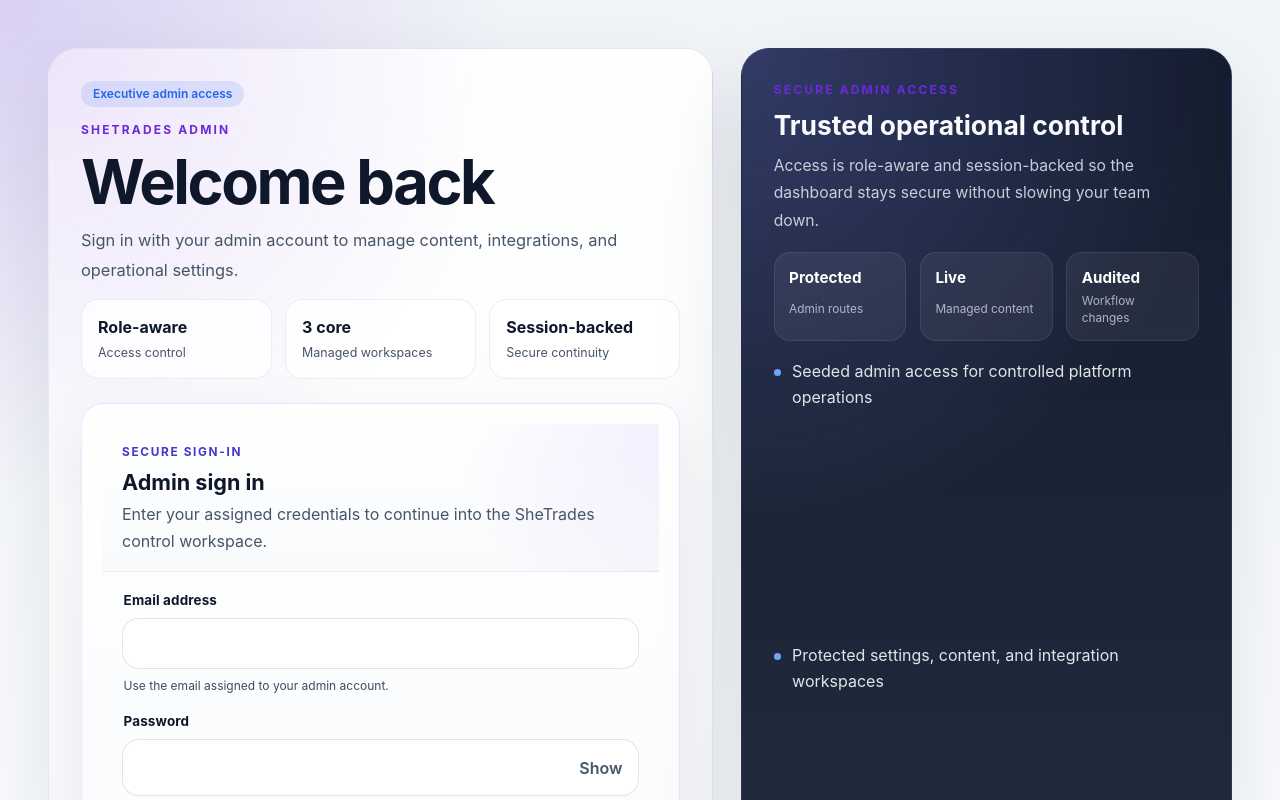
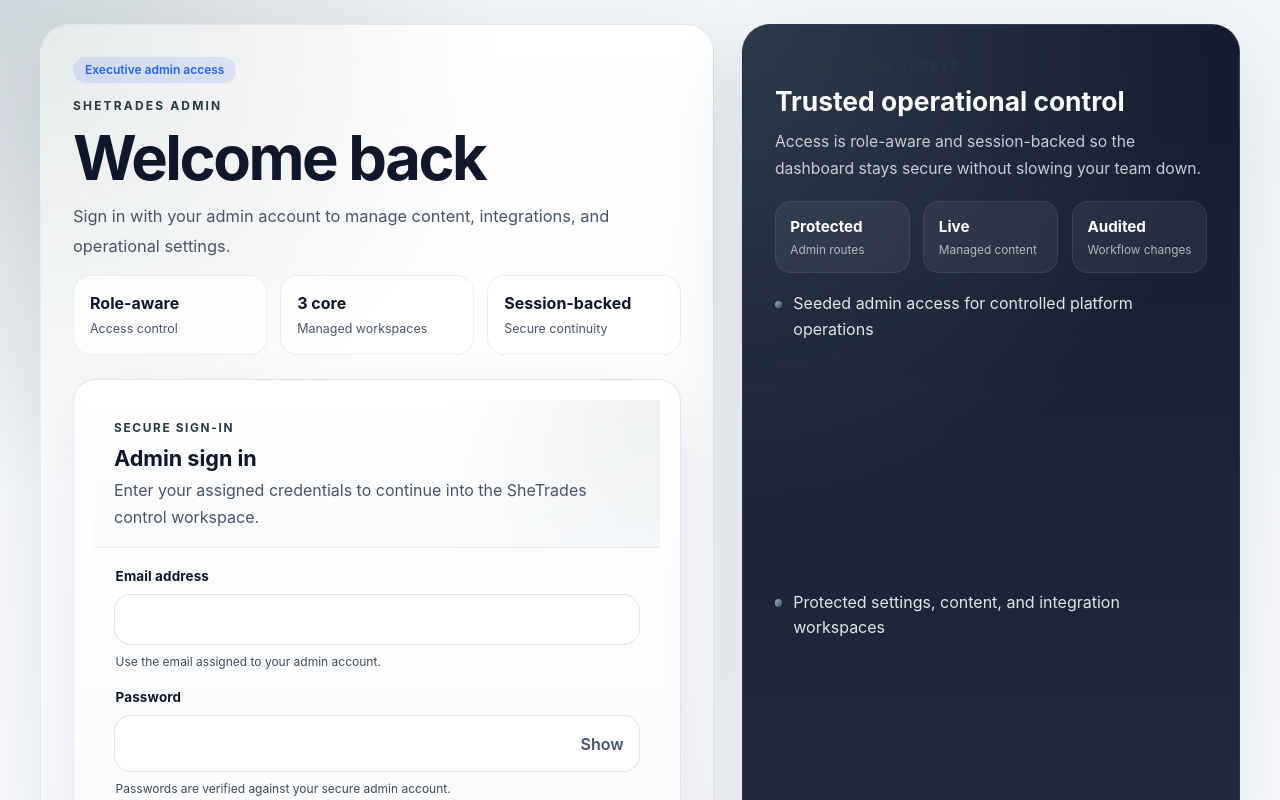
Before and after one commit to tarakiga/sheTrades, a Next.js app in the folder dashboard/: page /login in a window 1280 px wide. Shown: the top 800 px of the page. Built offline with nearby package versions, Linux system fonts and the light colour scheme; no server answers.

Commit message:
feat(design-system): recalibrate primary brand color

```diff
--- a/dashboard/app/globals.css
+++ b/dashboard/app/globals.css
@@ -1,9 +1,15 @@
 :root {
   color-scheme: light;
-  --color-brand-50: #f7f2ff;
-  --color-brand-100: #ebe0ff;
-  --color-brand-500: #7f3dff;
-  --color-brand-700: #5420ad;
+  --color-brand-50: #f0f3f5;
+  --color-brand-100: #dbe3e6;
+  --color-brand-200: #bdccd1;
+  --color-brand-300: #9fb4bc;
+  --color-brand-400: #708a93;
+  --color-brand-500: #334e58;
+  --color-brand-600: #2b434c;
+  --color-brand-700: #253941;
+  --color-brand-800: #1a282d;
+  --color-brand-900: #111a1d;
   --color-accent-100: #fff0c2;
   --color-accent-400: #ffbe22;
   --color-neutral-0: #ffffff;
@@ -65,7 +71,7 @@
   --layout-sidebar-width: 272px;
   --layout-header-height: 72px;
   --control-height-md: 40px;
-  --focus-ring: 0 0 0 3px rgba(127, 61, 255, 0.24);
+  --focus-ring: 0 0 0 3px rgba(51, 78, 88, 0.24);
 }
 
 * {
@@ -355,7 +361,7 @@
 
 .ui-icon-action__button--primary:hover:not(:disabled) {
   background: var(--color-brand-50);
-  border-color: rgba(127, 61, 255, 0.24);
+  border-color: rgba(51, 78, 88, 0.24);
   color: var(--color-brand-700);
 }
 
@@ -438,8 +444,8 @@
 }
 
 .ui-filter-chip--active {
-  background: linear-gradient(135deg, rgba(127, 61, 255, 0.16), rgba(127, 61, 255, 0.06));
-  border-color: rgba(127, 61, 255, 0.35);
+  background: linear-gradient(135deg, rgba(51, 78, 88, 0.16), rgba(51, 78, 88, 0.06));
+  border-color: rgba(51, 78, 88, 0.35);
   color: var(--color-brand-700);
 }
 
@@ -956,7 +962,7 @@
 }
 
 .config-table__row--selected td {
-  background: linear-gradient(180deg, rgba(127, 61, 255, 0.08), rgba(127, 61, 255, 0.02));
+  background: linear-gradient(180deg, rgba(51, 78, 88, 0.08), rgba(51, 78, 88, 0.02));
 }
 
 .config-drawer__footer {
@@ -1153,12 +1159,12 @@
 
 .ui-select__option:hover,
 .ui-select__option:focus-visible {
-  background: rgba(127, 61, 255, 0.08);
+  background: rgba(51, 78, 88, 0.08);
   outline: none;
 }
 
 .ui-select__option--selected {
-  background: rgba(127, 61, 255, 0.12);
+  background: rgba(51, 78, 88, 0.12);
   color: var(--color-brand-700);
 }
 
@@ -1245,7 +1251,7 @@
 
 .ui-loading-state__spinner {
   animation: ui-spin 0.8s linear infinite;
-  border: 2px solid rgba(127, 61, 255, 0.25);
+  border: 2px solid rgba(51, 78, 88, 0.25);
   border-top-color: var(--color-brand-500);
   border-radius: var(--radius-full);
   display: inline-block;
@@ -1392,9 +1398,9 @@
 
 .admin-review-table-shell {
   background:
-    radial-gradient(circle at top right, rgba(127, 61, 255, 0.08), transparent 34%),
+    radial-gradient(circle at top right, rgba(51, 78, 88, 0.08), transparent 34%),
     linear-gradient(180deg, rgba(255, 255, 255, 0.98), rgba(248, 249, 251, 0.98));
-  border: 1px solid rgba(127, 61, 255, 0.08);
+  border: 1px solid rgba(51, 78, 88, 0.08);
   border-radius: var(--radius-xl);
   box-shadow: var(--shadow-md);
   display: grid;
@@ -1454,7 +1460,7 @@
 }
 
 .admin-review-table tbody tr:hover {
-  background: rgba(127, 61, 255, 0.03);
+  background: rgba(51, 78, 88, 0.03);
 }
 
 .admin-review-table--compact th,
@@ -1825,7 +1831,7 @@
 
 .settings-tabs__link--active {
   background: var(--color-brand-50);
-  border-color: rgba(127, 61, 255, 0.35);
+  border-color: rgba(51, 78, 88, 0.35);
   color: var(--color-brand-700);
 }
 
@@ -1847,9 +1853,9 @@
 .settings-workspace-header {
   align-items: end;
   background:
-    radial-gradient(circle at top right, rgba(127, 61, 255, 0.12), transparent 30%),
+    radial-gradient(circle at top right, rgba(51, 78, 88, 0.12), transparent 30%),
     linear-gradient(180deg, rgba(255, 255, 255, 0.95), rgba(248, 249, 251, 0.98));
-  border: 1px solid rgba(127, 61, 255, 0.1);
+  border: 1px solid rgba(51, 78, 88, 0.1);
   border-radius: var(--radius-xl);
   box-shadow: var(--shadow-sm);
   display: grid;
@@ -1948,9 +1954,9 @@
 
 .integration-tabs-shell {
   background:
-    radial-gradient(circle at top right, rgba(127, 61, 255, 0.08), transparent 32%),
+    radial-gradient(circle at top right, rgba(51, 78, 88, 0.08), transparent 32%),
     linear-gradient(180deg, rgba(255, 255, 255, 0.98), rgba(248, 249, 251, 0.98));
-  border: 1px solid rgba(127, 61, 255, 0.08);
+  border: 1px solid rgba(51, 78, 88, 0.08);
   border-radius: var(--radius-xl);
   box-shadow: var(--shadow-sm);
   padding: var(--space-4);
@@ -1992,7 +1998,7 @@
 
 .integration-workspace__table-shell {
   background: rgba(255, 255, 255, 0.98);
-  border: 1px solid rgba(127, 61, 255, 0.08);
+  border: 1px solid rgba(51, 78, 88, 0.08);
   border-radius: var(--radius-xl);
   box-shadow: var(--shadow-md);
   display: grid;
@@ -2114,9 +2120,9 @@
 
 .integration-preview-drawer__hero {
   background:
-    radial-gradient(circle at top right, rgba(127, 61, 255, 0.12), transparent 35%),
+    radial-gradient(circle at top right, rgba(51, 78, 88, 0.12), transparent 35%),
     linear-gradient(180deg, rgba(255, 255, 255, 0.98), rgba(248, 249, 251, 0.98));
-  border: 1px solid rgba(127, 61, 255, 0.1);
+  border: 1px solid rgba(51, 78, 88, 0.1);
   border-radius: var(--radius-xl);
   padding: var(--space-4);
 }
@@ -2200,7 +2206,7 @@
 
 .auth-shell__panel {
   background:
-    radial-gradient(circle at top left, rgba(109, 40, 217, 0.12), transparent 34%),
+    radial-gradient(circle at top left, rgba(51, 78, 88, 0.12), transparent 34%),
     linear-gradient(180deg, rgba(255, 255, 255, 0.98), rgba(244, 247, 251, 0.98));
   border: 1px solid rgba(15, 23, 42, 0.08);
   display: grid;
@@ -2222,7 +2228,7 @@
 
 .auth-shell__eyebrow,
 .auth-shell__aside-label {
-  color: #6d28d9;
+  color: var(--color-brand-700);
   font-size: 0.75rem;
   font-weight: 700;
   letter-spacing: 0.18em;
@@ -2290,10 +2296,10 @@
 
 .auth-shell__aside-panel {
   background:
-    radial-gradient(circle at top left, rgba(129, 140, 248, 0.28), transparent 38%),
-    radial-gradient(circle at bottom right, rgba(56, 189, 248, 0.18), transparent 28%),
+    radial-gradient(circle at top left, rgba(112, 138, 147, 0.28), transparent 38%),
+    radial-gradient(circle at bottom right, rgba(51, 78, 88, 0.18), transparent 28%),
     linear-gradient(180deg, rgba(15, 23, 42, 0.98), rgba(30, 41, 59, 0.96));
-  border: 1px solid rgba(129, 140, 248, 0.12);
+  border: 1px solid rgba(112, 138, 147, 0.12);
   display: grid;
   gap: 1.15rem;
   grid-template-rows: auto auto 1fr;
@@ -2362,7 +2368,7 @@
 }
 
 .auth-shell__aside-point::before {
-  background: linear-gradient(135deg, #a78bfa, #38bdf8);
+  background: linear-gradient(135deg, var(--color-brand-300), var(--color-brand-500));
   border-radius: 999px;
   content: "";
   height: 0.45rem;
@@ -2425,7 +2431,7 @@
 .auth-login-card {
   background:
     linear-gradient(180deg, rgba(255, 255, 255, 0.985), rgba(248, 250, 252, 0.985));
-  border: 1px solid rgba(127, 61, 255, 0.12);
+  border: 1px solid rgba(51, 78, 88, 0.12);
   border-radius: 1.4rem;
   box-shadow: 0 24px 64px rgba(15, 23, 42, 0.08);
   display: grid;
@@ -2435,7 +2441,7 @@
 
 .auth-login-card__header {
   background:
-    radial-gradient(circle at top right, rgba(127, 61, 255, 0.08), transparent 36%),
+    radial-gradient(circle at top right, rgba(51, 78, 88, 0.08), transparent 36%),
     linear-gradient(180deg, rgba(255, 255, 255, 0.92), rgba(248, 250, 252, 0.92));
   border-bottom: 1px solid rgba(148, 163, 184, 0.16);
   display: grid;
@@ -2444,7 +2450,7 @@
 }
 
 .auth-login-card__eyebrow {
-  color: #4338ca;
+  color: var(--color-brand-700);
   font-size: 0.74rem;
   font-weight: 700;
   letter-spacing: 0.14em;
@@ -2519,8 +2525,8 @@
 }
 
 .auth-login-card .ui-input:focus {
-  border-color: rgba(79, 70, 229, 0.45);
-  box-shadow: 0 0 0 4px rgba(79, 70, 229, 0.1);
+  border-color: var(--color-brand-500);
+  box-shadow: var(--focus-ring);
   outline: none;
 }
 
@@ -2595,8 +2601,8 @@
 }
 
 .auth-password-field__control:focus-within {
-  border-color: rgba(79, 70, 229, 0.45);
-  box-shadow: 0 0 0 4px rgba(79, 70, 229, 0.1);
+  border-color: var(--color-brand-500);
+  box-shadow: var(--focus-ring);
 }
 
 .auth-password-field__control--error {
@@ -2643,14 +2649,14 @@
 }
 
 .profile-sidebar-card:hover {
-  border-color: rgba(109, 40, 217, 0.26);
+  border-color: rgba(51, 78, 88, 0.26);
   box-shadow: 0 18px 42px rgba(15, 23, 42, 0.08);
   transform: translateY(-1px);
 }
 
 .profile-sidebar-card__avatar,
 .profile-summary-card__avatar {
-  background: linear-gradient(135deg, rgba(109, 40, 217, 0.16), rgba(37, 99, 235, 0.14));
+  background: linear-gradient(135deg, rgba(51, 78, 88, 0.16), rgba(112, 138, 147, 0.14));
   border-radius: 999px;
   display: grid;
   overflow: hidden;
@@ -2676,7 +2682,7 @@
 
 .profile-sidebar-card__avatar-fallback,
 .profile-summary-card__avatar-fallback {
-  color: #5b21b6;
+  color: var(--color-brand-700);
   font-weight: 700;
 }
 
@@ -2753,11 +2759,220 @@
 
 .auth-page {
   background:
-    radial-gradient(circle at top left, rgba(109, 40, 217, 0.18), transparent 28%),
-    radial-gradient(circle at bottom right, rgba(56, 189, 248, 0.12), transparent 20%),
+    radial-gradient(circle at top left, rgba(51, 78, 88, 0.18), transparent 28%),
+    radial-gradient(circle at bottom right, rgba(112, 138, 147, 0.12), transparent 20%),
     linear-gradient(180deg, rgba(241, 245, 249, 0.98), rgba(255, 255, 255, 1));
   min-height: 100vh;
   padding: clamp(1.25rem, 4vw, 3rem);
+}
+
+@media (min-width: 961px) {
+  .auth-page {
+    display: grid;
+    overflow: hidden;
+    padding: clamp(0.9rem, 2vw, 1.5rem);
+  }
+
+  .auth-shell--viewport-fit {
+    gap: 1.2rem;
+    max-height: calc(100vh - clamp(1.8rem, 4vw, 3rem));
+    min-height: calc(100vh - clamp(1.8rem, 4vw, 3rem));
+  }
+
+  .auth-shell--viewport-fit .auth-shell__panel,
+  .auth-shell--viewport-fit .auth-shell__aside-panel {
+    min-height: 0;
+  }
+
+  .auth-shell--viewport-fit .auth-shell__panel {
+    gap: 1rem;
+    padding: clamp(1rem, 2vw, 1.35rem);
+  }
+
+  .auth-shell--viewport-fit .auth-shell__aside-panel {
+    gap: 0.95rem;
+    padding: clamp(1rem, 2vw, 1.35rem);
+  }
+
+  .auth-shell--viewport-fit .auth-shell__hero {
+    gap: 0.65rem;
+  }
+
+  .auth-shell--viewport-fit .auth-shell__title {
+    font-size: clamp(2rem, 3.8vw, 3.1rem);
+    max-width: 10ch;
+  }
+
+  .auth-shell--viewport-fit .auth-shell__description {
+    font-size: 0.95rem;
+    line-height: 1.55;
+    max-width: 38rem;
+  }
+
+  .auth-shell--viewport-fit .auth-shell__hero-highlights {
+    display: none;
+  }
+
+  .auth-shell--viewport-fit .auth-shell__hero-strip {
+    gap: 0.65rem;
+  }
+
+  .auth-shell--viewport-fit .auth-shell__hero-metric {
+    gap: 0.25rem;
+    padding: 0.7rem 0.8rem;
+  }
+
+  .auth-shell--viewport-fit .auth-shell__hero-metric-value {
+    font-size: 0.92rem;
+  }
+
+  .auth-shell--viewport-fit .auth-shell__hero-metric-label {
+    font-size: 0.72rem;
+    line-height: 1.35;
+  }
+
+  .auth-shell--viewport-fit .auth-shell__aside-copy {
+    gap: 0.45rem;
+  }
+
+  .auth-shell--viewport-fit .auth-shell__aside-title {
+    font-size: 1.45rem;
+  }
+
+  .auth-shell--viewport-fit .auth-shell__aside-description {
+    font-size: 0.9rem;
+    line-height: 1.55;
+  }
+
+  .auth-shell--viewport-fit .auth-shell__aside-highlights {
+    gap: 0.65rem;
+  }
+
+  .auth-shell--viewport-fit .auth-shell__aside-highlight {
+    padding: 0.7rem 0.75rem;
+  }
+
+  .auth-shell--viewport-fit .auth-shell__aside-highlight-value {
+    font-size: 0.88rem;
+  }
+
+  .auth-shell--viewport-fit .auth-shell__aside-highlight-label {
+    font-size: 0.7rem;
+  }
+
+  .auth-shell--viewport-fit .auth-shell__aside-points {
+    gap: 0.38rem;
+  }
+
+  .auth-shell--viewport-fit .auth-shell__aside-point {
+    font-size: 0.85rem;
+    line-height: 1.35;
+  }
+
+  .auth-shell--viewport-fit .auth-shell__aside-point::before {
+    top: 0.42rem;
+  }
+
+  .auth-shell--viewport-fit .auth-shell__support {
+    gap: 0.75rem;
+    padding: 0.8rem 0.9rem;
+  }
+
+  .auth-shell--viewport-fit .auth-shell__support-title {
+    font-size: 0.86rem;
+  }
+
+  .auth-shell--viewport-fit .auth-shell__support-description {
+    font-size: 0.78rem;
+    line-height: 1.45;
+  }
+
+  .auth-shell--viewport-fit .auth-shell__footnote {
+    font-size: 0.74rem;
+    line-height: 1.45;
+  }
+
+  .auth-login-card--compact .auth-login-card__header {
+    gap: 0.45rem;
+    padding: 0.95rem 1rem 0.8rem;
+  }
+
+  .auth-login-card--compact .auth-login-card__title {
+    font-size: 1.18rem;
+  }
+
+  .auth-login-card--compact .auth-login-card__description {
+    font-size: 0.9rem;
+    line-height: 1.5;
+    margin-top: 0.25rem;
+  }
+
+  .auth-login-card--compact .auth-login-card__content {
+    padding: 0.95rem 1rem 1rem;
+  }
+
+  .auth-login-card--compact .auth-login-card__form {
+    gap: 0.85rem;
+  }
+
+  .auth-login-card--compact .auth-login-card__cta {
+    gap: 0.5rem;
+  }
+
+  .auth-login-card--compact .auth-login-card__submit-hint {
+    font-size: 0.74rem;
+    line-height: 1.45;
+  }
+
+  .auth-login-card--compact .auth-login-card__recovery {
+    margin-top: -0.1rem;
+  }
+
+  .auth-login-card--compact .ui-input-field,
+  .auth-login-card--compact .auth-password-field {
+    gap: 0.4rem;
+  }
+
+  .auth-login-card--compact .ui-input-field__label {
+    font-size: 0.79rem;
+  }
+
+  .auth-login-card--compact .ui-input {
+    border-radius: 0.95rem;
+    padding: 0.82rem 0.9rem;
+  }
+
+  .auth-login-card--compact .auth-password-field__control {
+    border-radius: 0.95rem;
+    gap: 0.45rem;
+    padding-right: 0.8rem;
+  }
+
+  .auth-login-card--compact .auth-password-field__input {
+    padding: 0.82rem 0.9rem;
+  }
+
+  .auth-login-card--compact .auth-status {
+    gap: 0.3rem;
+    padding: 0.8rem 0.9rem;
+  }
+
+  .auth-login-card--compact .auth-status__title {
+    font-size: 0.84rem;
+  }
+
+  .auth-login-card--compact .auth-status__description,
+  .auth-login-card--compact .ui-input-field__hint,
+  .auth-login-card--compact .ui-input-field__error,
+  .auth-login-card--compact .auth-password-field .ui-input-field__hint,
+  .auth-login-card--compact .auth-password-field .ui-input-field__error {
+    font-size: 0.74rem;
+    line-height: 1.4;
+  }
+
+  .auth-login-card--compact .ui-button--lg {
+    padding: 0.8rem 1rem;
+  }
 }
 
 @media (max-width: 960px) {
@@ -2849,7 +3064,7 @@
 
 .settings-workspace__table-shell {
   background: var(--color-neutral-0);
-  border: 1px solid rgba(127, 61, 255, 0.08);
+  border: 1px solid rgba(51, 78, 88, 0.08);
   border-radius: var(--radius-xl);
   box-shadow: var(--shadow-md);
   display: grid;
@@ -2902,8 +3117,8 @@
 }
 
 .guided-key-builder {
-  background: linear-gradient(180deg, rgba(127, 61, 255, 0.04), rgba(248, 249, 251, 0.88));
-  border: 1px solid rgba(127, 61, 255, 0.12);
+  background: linear-gradient(180deg, rgba(51, 78, 88, 0.04), rgba(248, 249, 251, 0.88));
+  border: 1px solid rgba(51, 78, 88, 0.12);
   border-radius: var(--radius-xl);
   display: grid;
   gap: var(--space-4);
@@ -2950,8 +3165,8 @@
 
 .guided-key-builder__namespace {
   align-items: center;
-  background: rgba(127, 61, 255, 0.08);
-  border: 1px solid rgba(127, 61, 255, 0.18);
+  background: rgba(51, 78, 88, 0.08);
+  border: 1px solid rgba(51, 78, 88, 0.18);
   border-radius: var(--radius-lg);
   color: var(--color-brand-700);
   display: flex;
```
Also changed, not shown: 5 other files (tests, documents, lock files or other folders).
